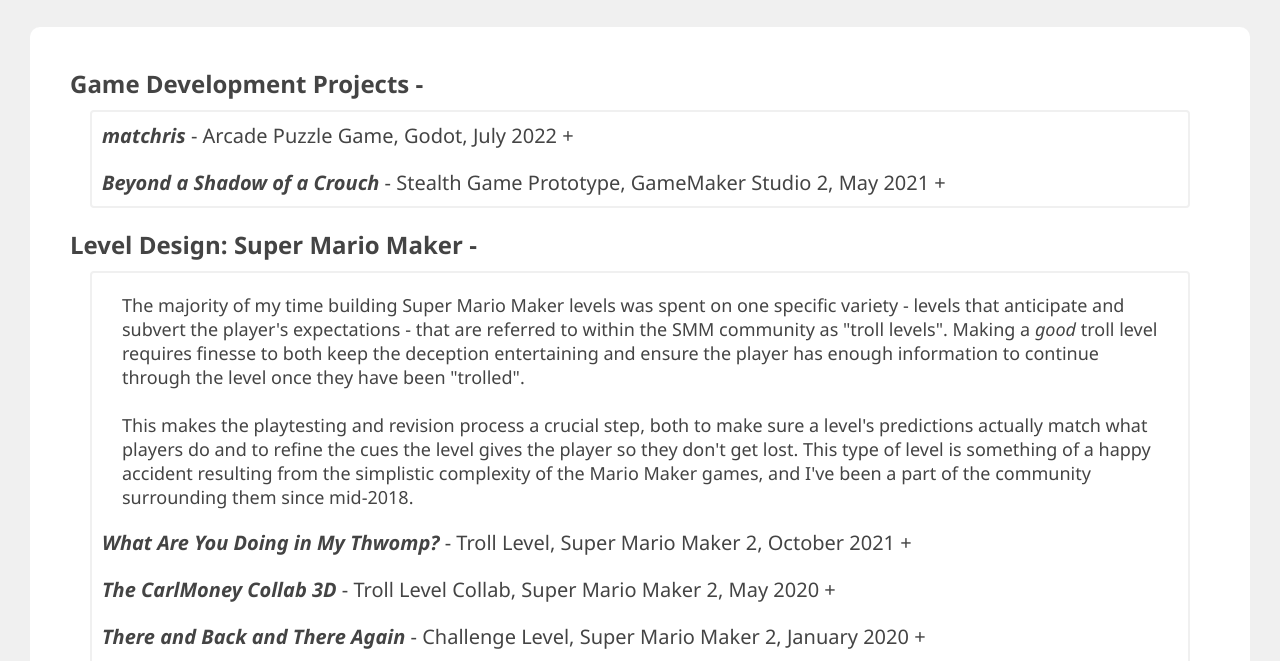
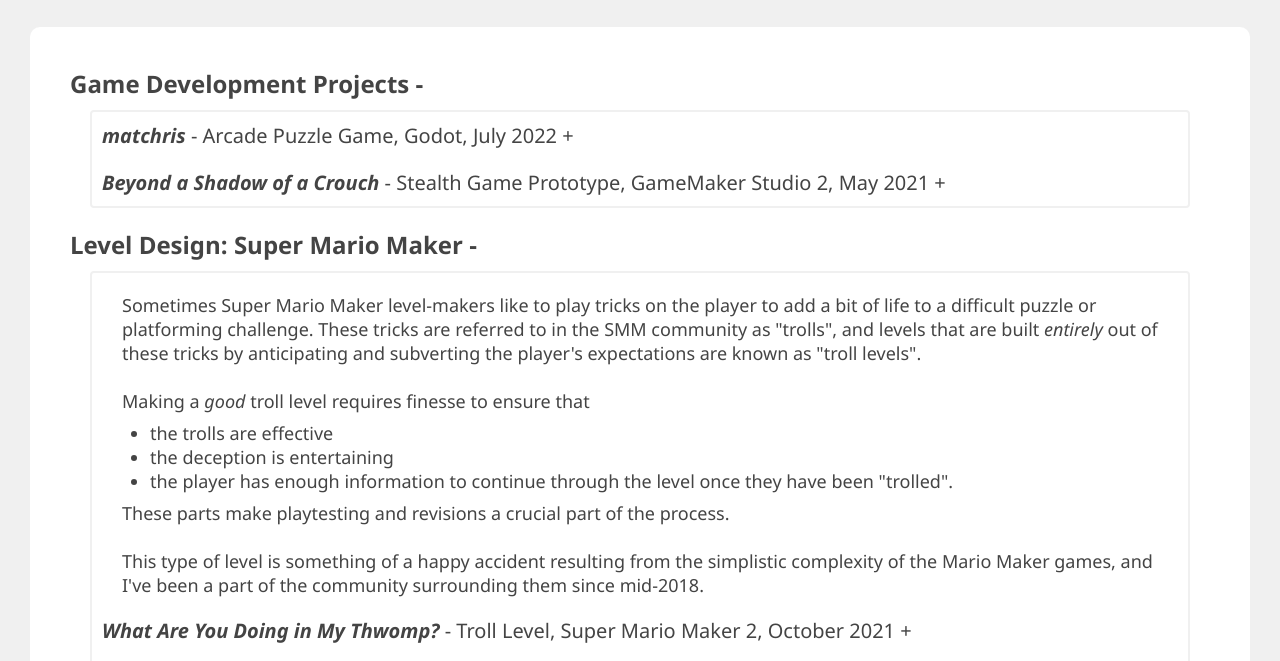
Before and after one commit to foggles17/foggles17.github.io, a plain HTML site: page index.html in a window 1280 px wide. Shown: the part 108-769 px from the top of the page. Drawn offline with nearby package versions, Linux system fonts and the light colour scheme.

Commit message:
new attempt on troll explanation

```diff
--- a/index.html
+++ b/index.html
@@ -139,11 +139,19 @@
 				<div class="categoryContents" id="marioMaker">
 					<div class="project">
 						<div id="trollNote">
-							The majority of my time building Super Mario Maker levels was spent on one specific variety - levels that anticipate and subvert the player's expectations - that are referred to within the SMM community as "troll levels".
-							Making a <i>good</i> troll level requires finesse to both keep the deception entertaining and ensure the player has enough information to continue through the level once they have been "trolled".
+							Sometimes Super Mario Maker level-makers like to play tricks on the player to add a bit of life to a difficult puzzle or platforming challenge.
+							These tricks are referred to in the SMM community as "trolls", and levels that are built <i>entirely</i> out of these tricks by anticipating and subverting the player's expectations are known as "troll levels".
 							<br/>
 							<br/>
-							This makes the playtesting and revision process a crucial step, both to make sure a level's predictions actually match what players do and to refine the cues the level gives the player so they don't get lost.
+							Making a <i>good</i> troll level requires finesse to ensure that
+							<ul>
+								<li>the trolls are effective</li>
+								<li>the deception is entertaining</li>
+								<li>the player has enough information to continue through the level once they have been "trolled".</li>
+							</ul>
+							These parts make playtesting and revisions a crucial part of the process.
+							<br/>
+							<br/>
 							This type of level is something of a happy accident resulting from the simplistic complexity of the Mario Maker games, and I've been a part of the community surrounding them since mid-2018.
 						</div>
 					</div>
```
